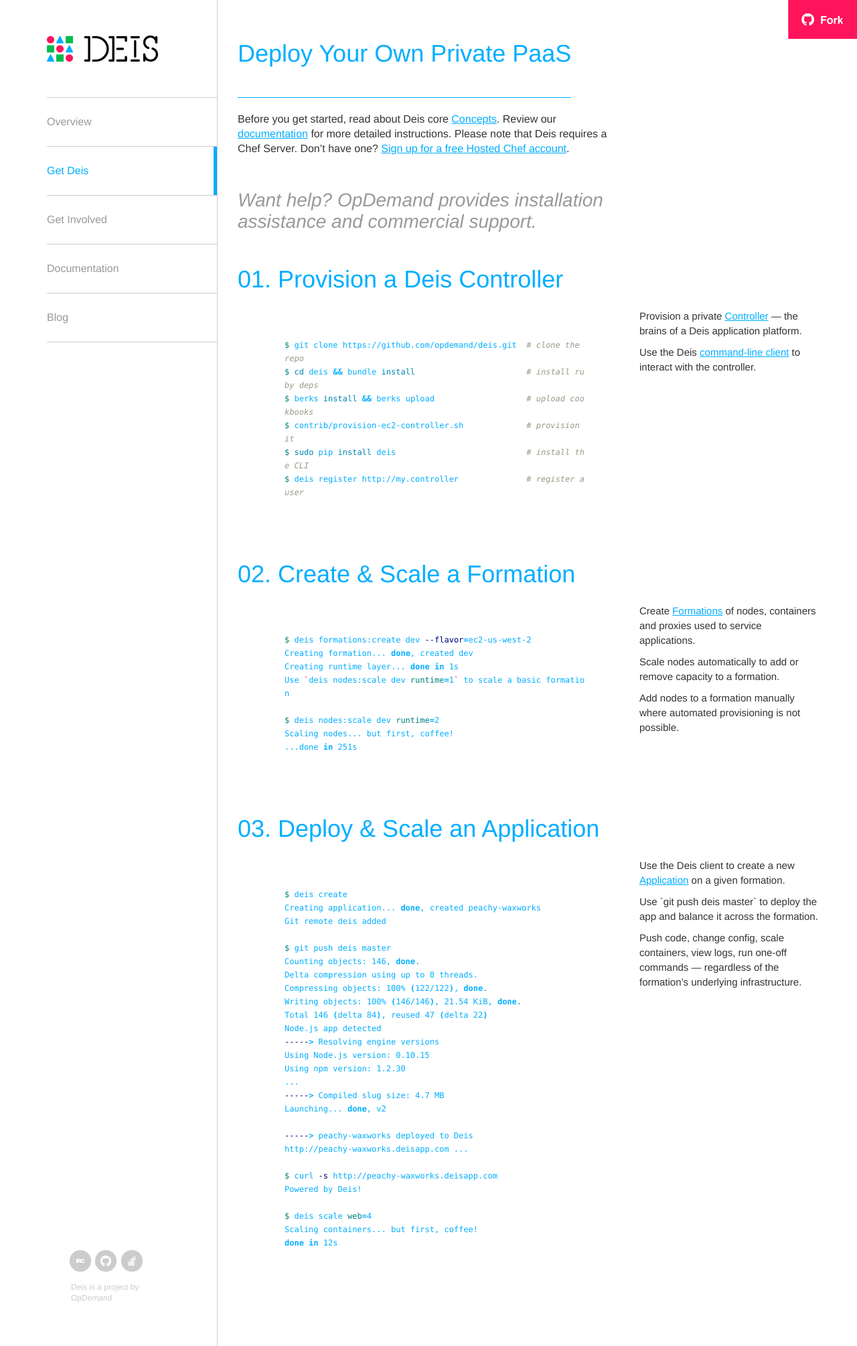
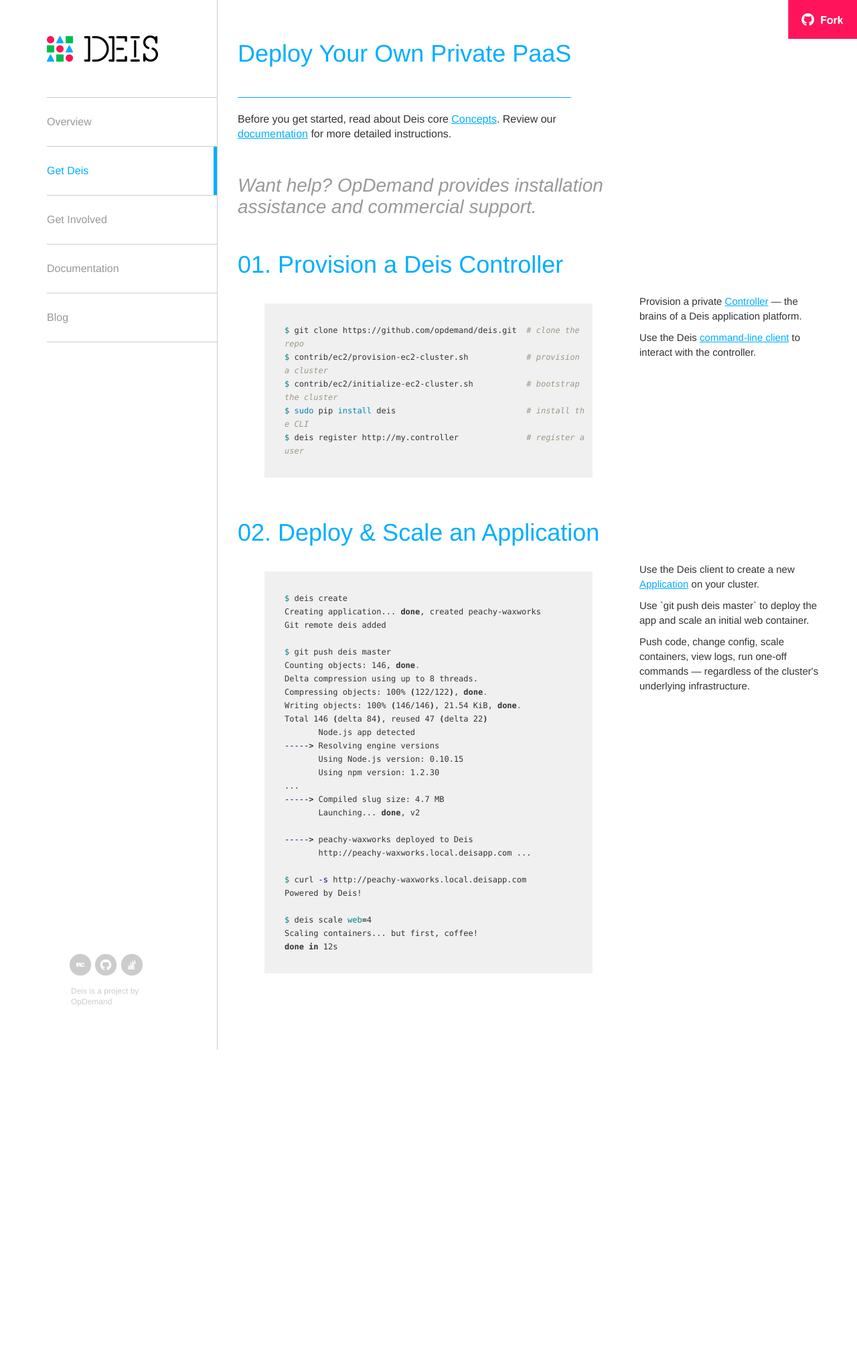
Before and after one commit to stefanfoulis/deis.io, a Jekyll site: the page built from get-deis/index.html, in a window 1280 px wide. Shown: the whole page at 67% size. Built offline with Jekyll 4.4.1, drawn with Linux system fonts in a browser that asks for light colours; nearby versions of some CDN libraries; Markdown is read by kramdown in place of the engine named in the settings; after the commit the page ends 1567 px from its top, so only the background shows below that.

```diff
--- a/assets/css/main.css
+++ b/assets/css/main.css
@@ -80,7 +80,7 @@ a.get-deis-link:hover{color:#00aeff!important;text-decoration:none}
 .blue h1{color:#00aeff;border-bottom:solid 1px #00aeff}
 .blue h2{color:#00aeff}
 .blue h3{color:#00aeff}
-pre,code pre{padding-top:30px;padding-bottom:30px;padding-left:30px;font-size:12px;color:#00aeff;background-color:#fff;border:0;-webkit-border-radius:0;-moz-border-radius:0;border-radius:0}
+pre,code pre{padding-top:30px;padding-bottom:30px;padding-left:30px;font-size:12px;background-color:#f0f0f0;border:0;-webkit-border-radius:0;-moz-border-radius:0;border-radius:0}
 .gd-code p{font-size:15px}
 .gd-code a{font-size:15px}
 .spacer{margin-bottom:10px}
--- a/get-deis/index.html
+++ b/get-deis/index.html
@@ -3,16 +3,19 @@ layout: default
 title: Get Deis
 meta:
   - name: description
-    content: Deploy your own private PaaS with Deis. Provision a Deis Controller, Create & Scale a Formation, Deploy & Scale your Application.
+    content: Deploy your own private PaaS with Deis. Provision a Deis Controller, Deploy & Scale your Application.
   - name: keywords
-    content: deis, paas, controller, ec2, chef, chef server, knife
+    content: deis, paas, controller, ec2, heroku
 ---
 
 <div class="blue get-deis content">
     <div class="row">
         <div class="span6">
             <h1>Deploy Your Own Private PaaS</h1>
-            <p>Before you get started, read about Deis core <a href="http://docs.deis.io/en/latest/gettingstarted/concepts/">Concepts</a>. Review our <a href="http://docs.deis.io/">documentation</a> for more detailed instructions. Please note that Deis requires a Chef Server.  Don&#8217;t have one? <a href="https://preview.opscode.com/login" target="_blank">Sign up for a free Hosted Chef account</a>.</p>
+            <p>
+            Before you get started, read about Deis core <a href="http://docs.deis.io/en/latest/gettingstarted/concepts/">Concepts</a>. Review our <a href="http://docs.deis.io/">documentation</a> for more detailed instructions.
+            </p>
+
             <h4>Want help? <a href="http://opdemand.com" class="get-deis-link" target="_blank">OpDemand</a> provides installation assistance and commercial support.</h4>
         </div>
     </div>
@@ -23,9 +26,8 @@ meta:
                 <div class="span6">
 {% highlight bash %}
 $ git clone https://github.com/opdemand/deis.git  # clone the repo
-$ cd deis && bundle install                       # install ruby deps
-$ berks install && berks upload                   # upload cookbooks
-$ contrib/provision-ec2-controller.sh             # provision it
+$ contrib/ec2/provision-ec2-cluster.sh            # provision a cluster
+$ contrib/ec2/initialize-ec2-cluster.sh           # bootstrap the cluster
 $ sudo pip install deis                           # install the CLI
 $ deis register http://my.controller              # register a user
 {% endhighlight %}
@@ -35,27 +37,8 @@ $ deis register http://my.controller              # register a user
                     <p>Use the Deis <a href="http://docs.deis.io/en/latest/gettingstarted/usage/">command-line client</a> to interact with the controller.</p>
                 </div>
             </div>
-            <h2>02. Create &#038; Scale a Formation</h2>
-            <div class="row">
-                <div class="span6">
-{% highlight bash %}
-$ deis formations:create dev --flavor=ec2-us-west-2
-Creating formation... done, created dev
-Creating runtime layer... done in 1s
-Use `deis nodes:scale dev runtime=1` to scale a basic formation
 
-$ deis nodes:scale dev runtime=2
-Scaling nodes... but first, coffee!
-...done in 251s
-{% endhighlight %}
-                </div>
-                <div class="span3">
-                    <p>Create <a href="http://docs.deis.io/en/latest/gettingstarted/concepts/#formations">Formations</a> of nodes, containers and proxies used to service applications.</p>
-                    <p>Scale nodes automatically to add or remove capacity to a formation.</p>
-                    <p>Add nodes to a formation manually where automated provisioning is not possible.</p>
-                </div>
-            </div>
-            <h2>03. Deploy &#038; Scale an Application</h2>
+            <h2>02. Deploy &#038; Scale an Application</h2>
             <div class="row">
                 <div class="span6">
 {% highlight bash %}
@@ -69,18 +52,18 @@ Delta compression using up to 8 threads.
 Compressing objects: 100% (122/122), done.
 Writing objects: 100% (146/146), 21.54 KiB, done.
 Total 146 (delta 84), reused 47 (delta 22)
-Node.js app detected
+       Node.js app detected
 -----> Resolving engine versions
-Using Node.js version: 0.10.15
-Using npm version: 1.2.30
+       Using Node.js version: 0.10.15
+       Using npm version: 1.2.30
 ...
 -----> Compiled slug size: 4.7 MB
-Launching... done, v2
+       Launching... done, v2
 
 -----> peachy-waxworks deployed to Deis
-http://peachy-waxworks.deisapp.com ...
+       http://peachy-waxworks.local.deisapp.com ...
 
-$ curl -s http://peachy-waxworks.deisapp.com
+$ curl -s http://peachy-waxworks.local.deisapp.com
 Powered by Deis!
 
 $ deis scale web=4
@@ -89,9 +72,9 @@ done in 12s
 {% endhighlight %}
                 </div>
                 <div class="span3">
-                    <p>Use the Deis client to create a new <a href="http://docs.deis.io/en/latest/gettingstarted/concepts/#applications">Application</a> on a given formation.</p>
-                    <p>Use `git push deis master` to deploy the app and balance it across the formation.</p>
-                    <p>Push code, change config, scale containers, view logs, run one-off commands &mdash; regardless of the formation’s underlying infrastructure.</p>
+                    <p>Use the Deis client to create a new <a href="http://docs.deis.io/en/latest/gettingstarted/concepts/#applications">Application</a> on your cluster.</p>
+                    <p>Use `git push deis master` to deploy the app and scale an initial web container.</p>
+                    <p>Push code, change config, scale containers, view logs, run one-off commands &mdash; regardless of the cluster's underlying infrastructure.</p>
                 </div>
             </div>
         </div>
```
Also changed, not shown: _posts/2014-04-09-reverse-proxy-showdown.md (deleted, +0 -129 lines), _posts/2014-04-11-deis-0-7-0-deployment-contrib.md (added, +120 -0 lines), _posts/2014-04-21-docopt-go-for-it.md (added, +41 -0 lines), get-involved/index.html (+8 -11 lines), overview/index.html (+42 -10 lines).
